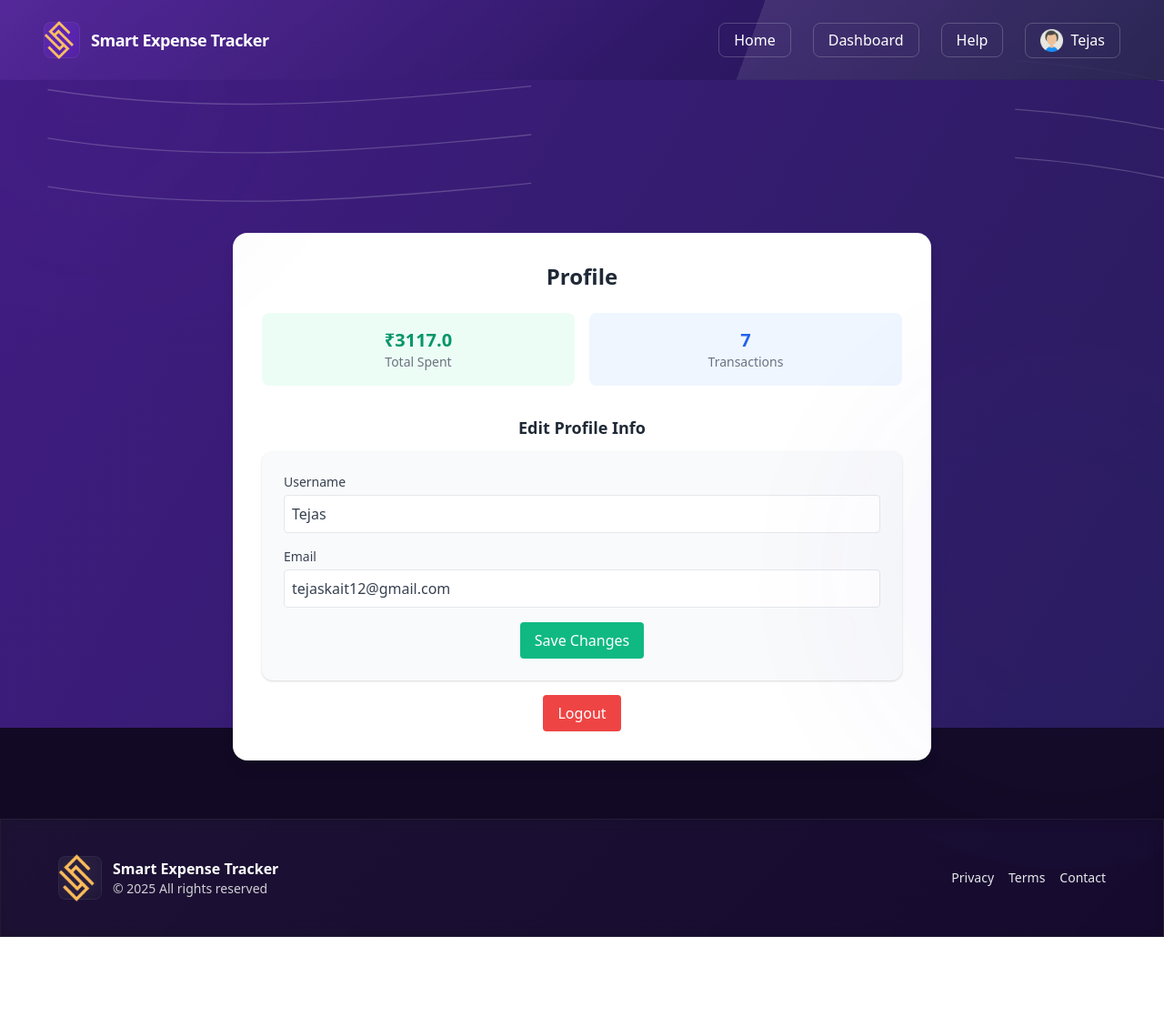
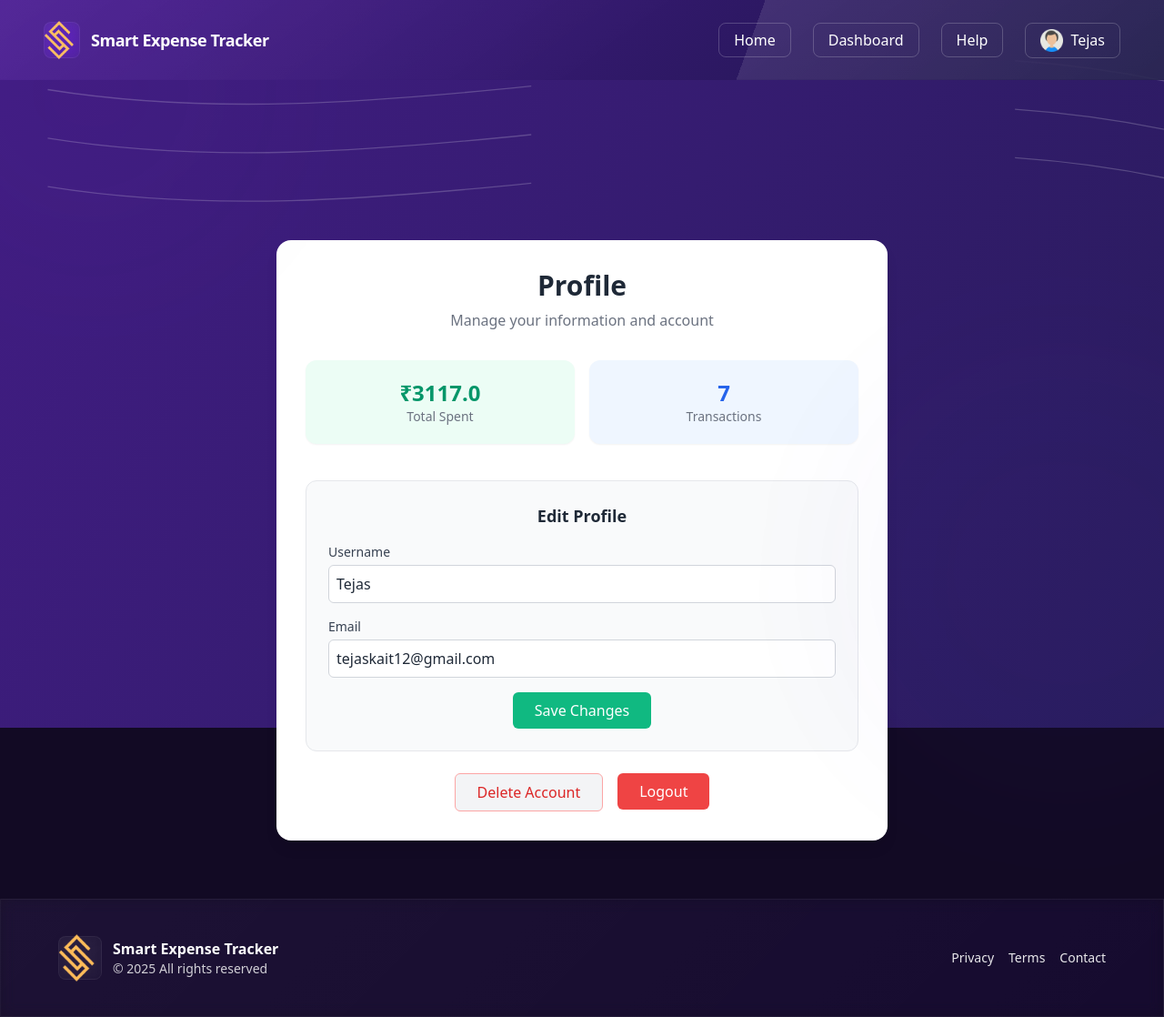
Before and after one commit to Tejaskait/Smart-Expense-Tracker, a Django app: page /profile/ in a window 1280 px wide. Shown: the whole page at 91% size. Before the commit the page ends 1030 px from the top, so only its background shows below. Run offline with Django 5.2, Linux system fonts and the light colour scheme; a user stored in the database is signed in; data comes from the database, SQL or seed files in the repository; both versions use the stored data as it was after the commit.

Commit message:
added delete user feature in profile page which deletes the user account

```diff
--- a/Backend/Expenses/urls.py
+++ b/Backend/Expenses/urls.py
@@ -13,6 +13,8 @@ urlpatterns = [
 path('signup/', views.signup_view, name='signup'),
 path('logout/', views.logout_view, name='logout'),
 path('profile/', views.profile_view, name='profile'),
+path('delete-account/', views.delete_account, name='delete_account'),
+
 
 
 ]
--- a/Backend/Expenses/views.py
+++ b/Backend/Expenses/views.py
@@ -101,6 +101,16 @@ def login_view(request):
         else:
             return render(request, "registration/login.html", {"error": "Invalid credentials"})
     return render(request, "registration/login.html")
+
+@login_required
+def delete_account(request):
+    if request.method == "POST":
+        user = request.user
+        user.delete()
+        logout(request)
+        return redirect("home")
+    return render(request, "profile.html", {"user": request.user})
+
 
 
 # 🧾 Signup View
--- a/Backend/templates/profile.html
+++ b/Backend/templates/profile.html
@@ -2,56 +2,81 @@
 {% load static %}
 {% block content %}
 
-<div class="container mx-auto mt-10 max-w-3xl bg-white p-8 rounded-2xl shadow-lg text-gray-800">
-  <h1 class="text-2xl font-bold text-center mb-6">Profile</h1>
+<div class="container mx-auto mt-12 max-w-2xl bg-white p-8 rounded-2xl shadow-lg text-gray-800">
 
-  <!-- Profile Summary Section -->
-  <div class="grid grid-cols-2 gap-4 text-center mb-8">
-    <div class="p-4 bg-green-50 rounded-lg">
-      <p class="text-xl font-semibold text-green-600">₹{{ total_spent }}</p>
+  <!-- Header -->
+  <h1 class="text-3xl font-bold text-center mb-2">Profile</h1>
+  <p class="text-center text-gray-500 mb-8">Manage your information and account</p>
+
+  <!-- Summary Cards -->
+  <div class="grid grid-cols-2 gap-4 mb-10">
+    <div class="bg-green-50 p-5 rounded-xl shadow-sm text-center">
+      <p class="text-2xl font-bold text-green-600">₹{{ total_spent }}</p>
       <p class="text-gray-500 text-sm">Total Spent</p>
     </div>
-    <div class="p-4 bg-blue-50 rounded-lg">
-      <p class="text-xl font-semibold text-blue-600">{{ total_transactions }}</p>
+    <div class="bg-blue-50 p-5 rounded-xl shadow-sm text-center">
+      <p class="text-2xl font-bold text-blue-600">{{ total_transactions }}</p>
       <p class="text-gray-500 text-sm">Transactions</p>
     </div>
   </div>
 
-  <!-- Edit Profile Form -->
-  <h2 class="text-lg font-semibold mb-3 text-center">Edit Profile Info</h2>
-  <form method="POST" class="bg-gray-50 p-6 rounded-xl shadow mb-4">
+  <!-- Edit Profile -->
+  <div class="bg-gray-50 p-6 rounded-xl border mb-6">
+    <h2 class="text-lg font-semibold mb-4 text-center">Edit Profile</h2>
+
+    <form method="POST" class="space-y-4">
       {% csrf_token %}
       {% if messages %}
-      <ul class="mb-4">
+        <div class="text-center mb-3">
           {% for message in messages %}
-          <li class="text-center text-sm {% if message.tags == 'error' %}text-red-600{% else %}text-green-600{% endif %}">
+            <p class="text-sm {% if message.tags == 'error' %}text-red-600{% else %}text-green-600{% endif %}">
               {{ message }}
-          </li>
+            </p>
           {% endfor %}
-      </ul>
+        </div>
       {% endif %}
 
-    <label class="block text-sm font-medium text-gray-700">Username</label>
-    <input type="text" name="username" value="{{ user.username }}" class="border rounded text-gray-700 w-full p-2 mt-1 mb-4">
+      <div>
+        <label class="block text-sm font-medium text-gray-700 mb-1">Username</label>
+        <input type="text" name="username" value="{{ user.username }}"
+               class="border border-gray-300 focus:border-green-400 focus:ring-green-300 w-full p-2 rounded-md">
+      </div>
 
-    <label class="block text-sm font-medium text-gray-700">Email</label>
-    <input type="email" name="email" value="{{ user.email }}" class="border rounded text-gray-700 w-full p-2 mt-1 mb-4">
+      <div>
+        <label class="block text-sm font-medium text-gray-700 mb-1">Email</label>
+        <input type="email" name="email" value="{{ user.email }}"
+               class="border border-gray-300 focus:border-green-400 focus:ring-green-300 w-full p-2 rounded-md">
+      </div>
 
-    <div class="text-center">
-      <button type="submit" class="bg-green-500 text-white px-4 py-2 rounded hover:bg-green-600">
+      <div class="text-center mt-5">
+        <button type="submit"
+                class="bg-green-500 hover:bg-green-600 text-white font-medium px-6 py-2 rounded-md transition">
           Save Changes
         </button>
       </div>
     </form>
+  </div>
 
-  <!-- Separate Logout Form -->
-  <div class="text-center">
+  <!-- Account Actions -->
+  <div class="flex flex-col sm:flex-row justify-center gap-4 text-center">
+
+    <form method="POST" action="{% url 'delete_account' %}"
+          onsubmit="return confirm('Are you sure you want to permanently delete your account? This action cannot be undone.');">
+      {% csrf_token %}
+      <button type="submit"
+              class="bg-gray-100 border border-red-300 text-red-600 px-6 py-2 rounded-md hover:bg-red-50 hover:border-red-400 transition">
+        Delete Account
+      </button>
+    </form>
+
     <form method="post" action="{% url 'logout' %}">
       {% csrf_token %}
-      <button type="submit" class="bg-red-500 text-white px-4 py-2 rounded hover:bg-red-600">
+      <button type="submit"
+              class="bg-red-500 text-white px-6 py-2 rounded-md hover:bg-red-600 transition">
         Logout
       </button>
     </form>
+
   </div>
 </div>
 
```
Also changed, not shown: Backend/Expenses/oub-bank-upi-pay_1pFUZ75.png (added), Backend/Expenses/oub-bank-upi-pay_8bW8V1Y.png (added), Backend/Expenses/oub-bank-upi-pay_NePoOtq.png (added), Backend/db.sqlite3. Lines whose indentation alone changed are shown as unchanged.
